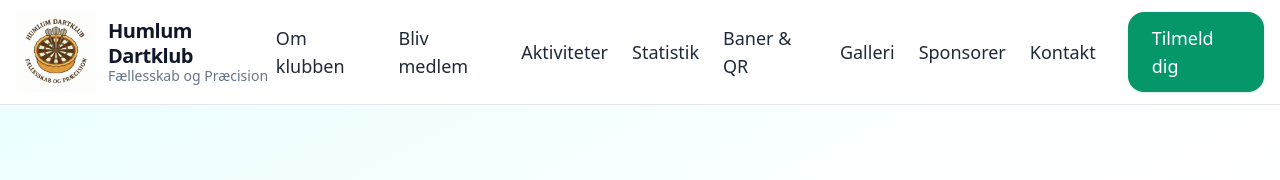
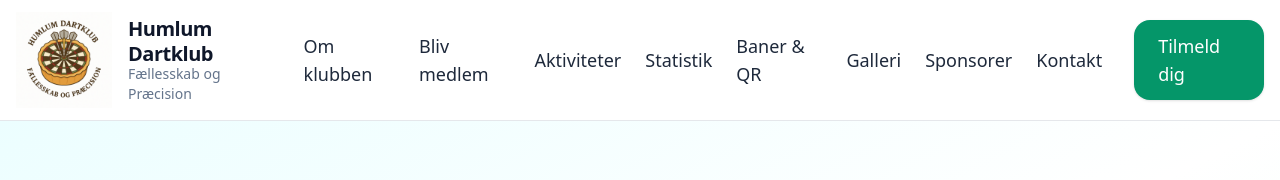
Before and after one commit to koppensteinerernst-creator/Dartklub-Humlum, a plain HTML site: page index.html in a window 1280 px wide. Shown: the top 180 px of the page. Drawn offline with nearby package versions, Linux system fonts and the light colour scheme.

Commit message:
Update logo link and adjust navigation margin

```diff
--- a/index.html
+++ b/index.html
@@ -16,8 +16,8 @@
     <div class="max-w-7xl mx-auto px-4 py-3 flex items-center justify-between">
 
       <!-- Logo + navn -->
-      <a href="/" class="flex items-center gap-3">
-        <img src="images/logo DK.hvid.png" alt="Humlum Dartklub logo" class="h-20 w-20 object-contain cursor-pointer" />
+      <a href="/" class="flex items-center gap-4">
+        <img src="images/logo DK.hvid.png" alt="Humlum Dartklub logo" class="h-20 w-20 md:h-24 md:w-24 object-contain cursor-pointer" />
         <div>
           <div class="font-extrabold tracking-tight leading-tight text-slate-900 text-xl">Humlum Dartklub</div>
           <div class="text-sm text-slate-500 -mt-0.5">Fællesskab og Præcision</div>
@@ -25,7 +25,7 @@
       </a>
 
       <!-- Desktop menu -->
-      <nav class="hidden md:flex items-center gap-6 text-lg font-medium">
+<nav class="hidden md:flex items-center gap-6 text-lg font-medium ml-4">
         <a href="#about" class="hover:text-cyan-700">Om klubben</a>
         <a href="#join" class="hover:text-cyan-700">Bliv medlem</a>
         <a href="#events" class="hover:text-cyan-700">Aktiviteter</a>
```
